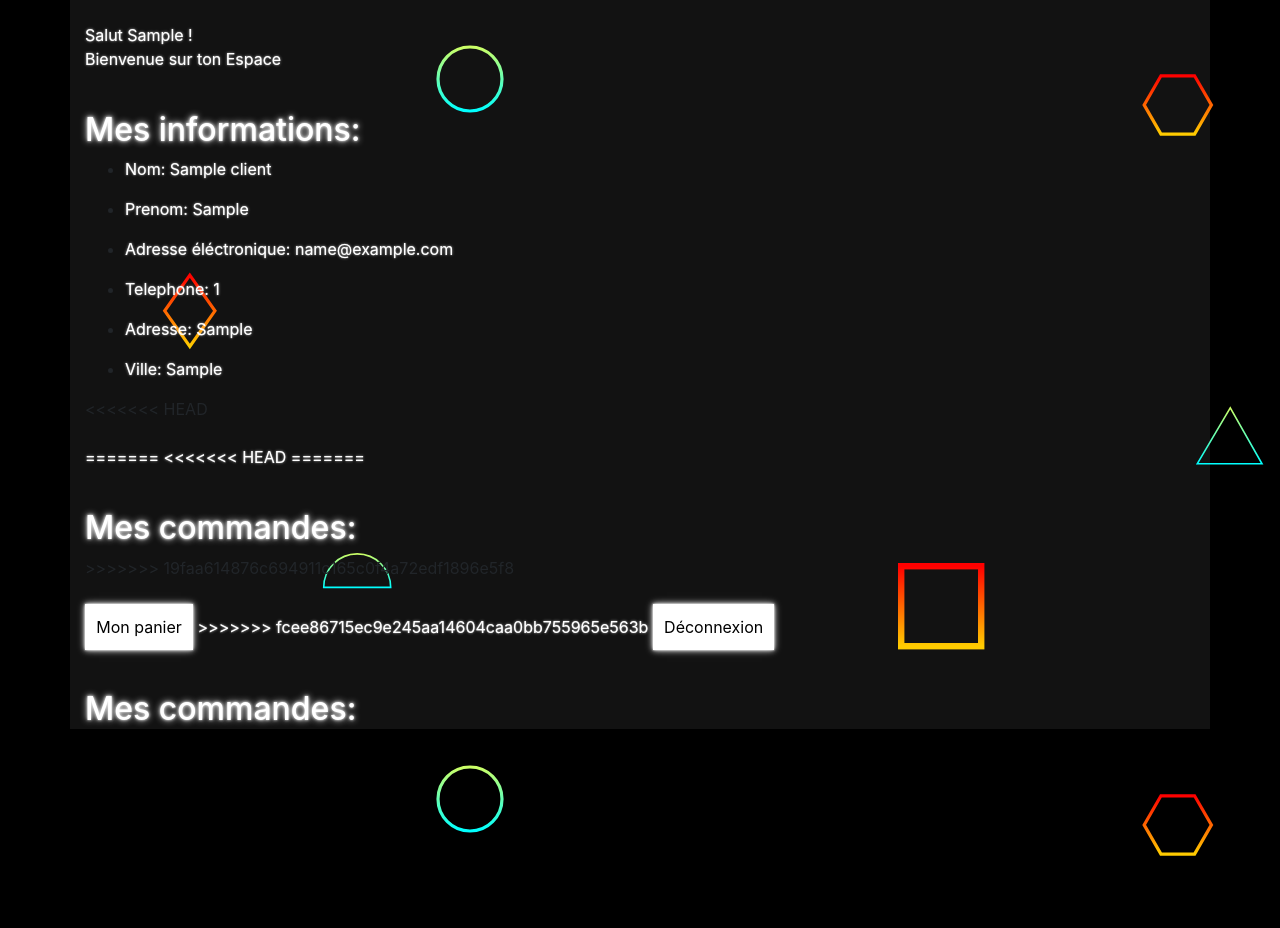
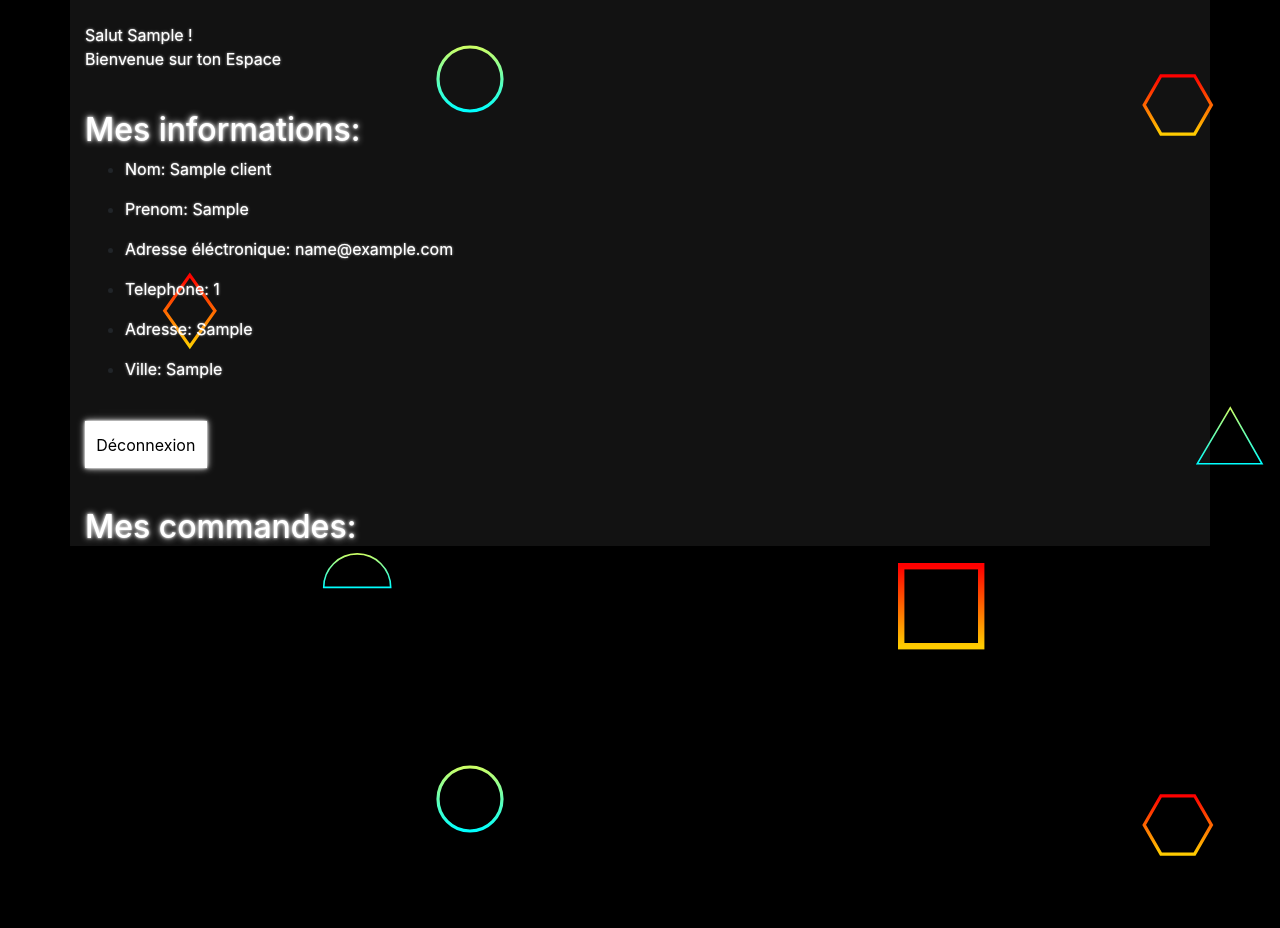
Before and after one commit to Shyrogan/HAI305I, a PHP site: page /mon_espace.php in a window 1280 px wide; the page is wider, and only the part inside the window is pictured. Shown: the part 81-1009 px from the top of that part. Run offline with PHP 8.4, Linux system fonts and the light colour scheme; the visitor is signed in with stand-in values (Sample User, id 1); tables that the repository leaves empty hold one stand-in row (values such as "Sample post").

Commit message:
mon espace

```diff
--- a/mon_espace.php
+++ b/mon_espace.php
@@ -25,8 +25,6 @@
 }
 else {
 	echo "Un probleme est survenu dans la base";
-	header('Location: deconnexion.php');
-	exit();
 }
 
 ?>
@@ -46,21 +44,7 @@
 
     </ul>
 
-<<<<<<< HEAD
 	<p class="py-4">
-=======
-<<<<<<< HEAD
-
-
-
-
-=======
-	<h2>Mes commandes:</h2>
-
->>>>>>> 19faa614876c694911c165c0f4a72edf1896e5f8
-    <p class="py-4">
-		<button onclick="location.href='/panier.php'" type="button">Mon panier</button>
->>>>>>> fcee86715ec9e245aa14604caa0bb755965e563b
 		<button onclick="location.href='/deconnexion.php'" type="button">Déconnexion</button>
 	</p>
 
```
